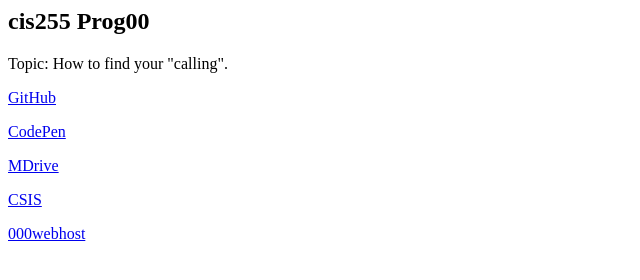
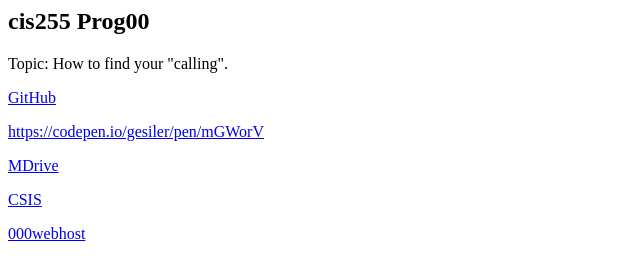
Before and after one commit to gesiler/pages, a plain HTML site: page index.html in a window 1280 px wide. Shown: the whole page, without its empty margins (0-640 px from the left). Drawn offline with Linux system fonts and the light colour scheme.

Commit message:
Update index.html

```diff
--- a/index.html
+++ b/index.html
@@ -1,7 +1,7 @@
 <h2>cis255 Prog00</h2>
 <p>Topic: How to find your "calling".</p>
 <a href="https://gesiler.github.io/pages/">GitHub</a></p>
-<a href="https://codepen.io/gesiler/pen/mGWorV">CodePen</a></p>
+<a href="https://codepen.io/gesiler/pen/mGWorV">https://codepen.io/gesiler/pen/mGWorV</a></p>
 <a href="https://webp.svsu.edu/~gesiler/">MDrive</a></p>
 <a href="http://www.csis.svsu.edu/~gesiler">CSIS</a></p>
 <a href="https://gages-website.000webhostapp.com">000webhost</a>
```
